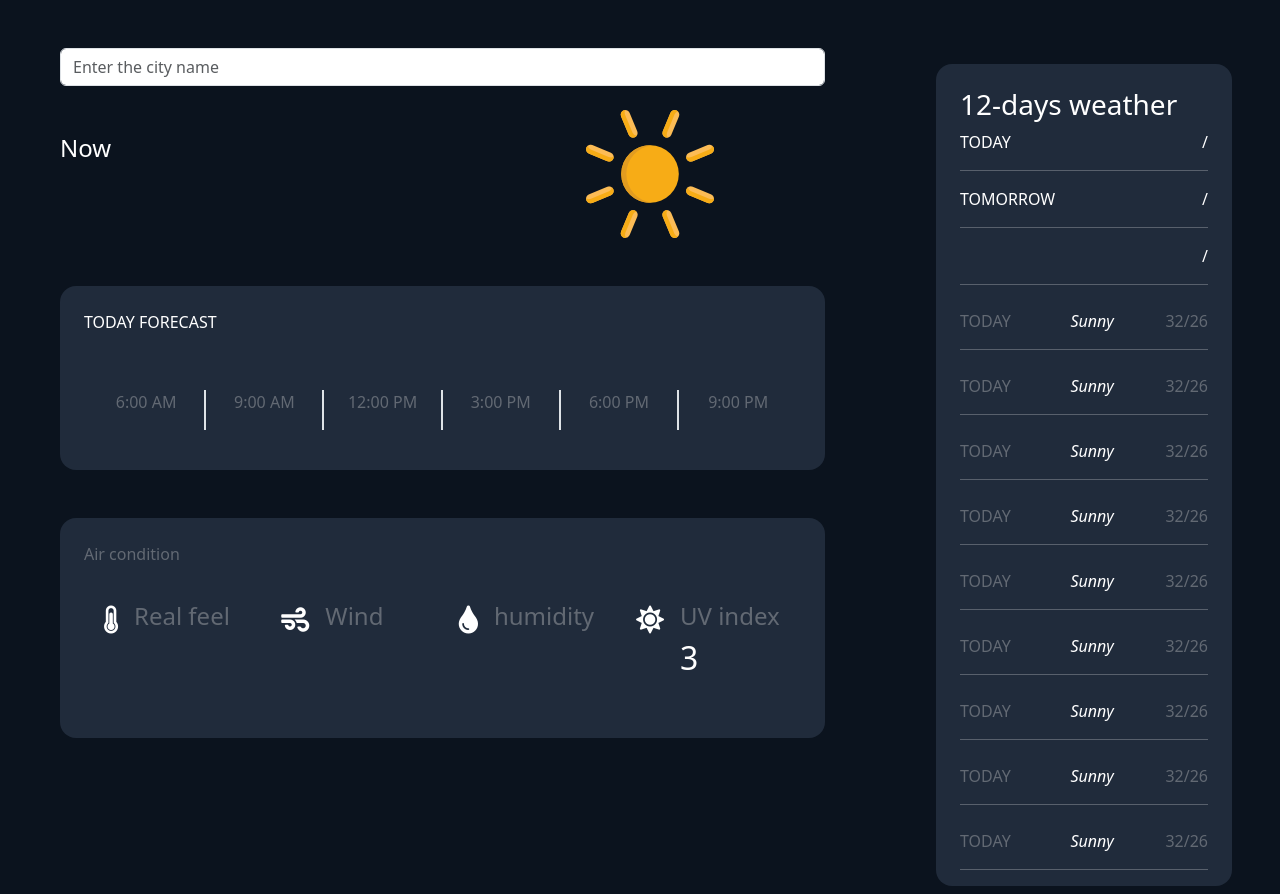
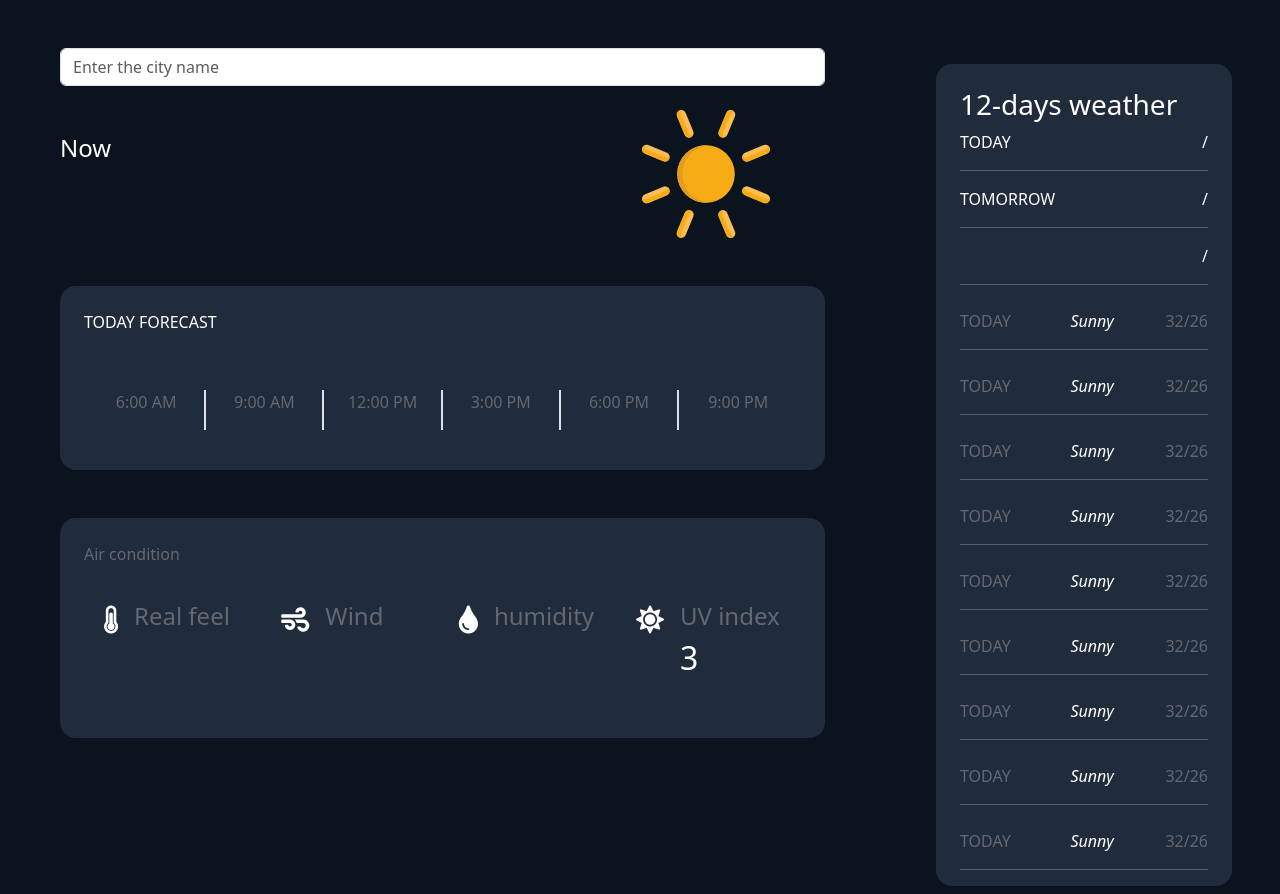
Before and after one commit to Shalaby001/Weather, a plain HTML site: page index.html in a window 1280 px wide. Drawn offline with Linux system fonts and the light colour scheme.

Commit message:
Update index.html

```diff
--- a/index.html
+++ b/index.html
@@ -49,7 +49,7 @@
             </div>
             <!-- Top Right -->
             <div class="col-md-4 d-flex order-first  order-md-last ms-md-auto " id="TopRightIcon">
-              <img src="imgs/sun.png" alt="">
+              <img class="ms-auto mx-sm-auto " src="imgs/sun.png" alt="">
             </div>
           </div>
           <!-- TODAY FORECAST -->
```
